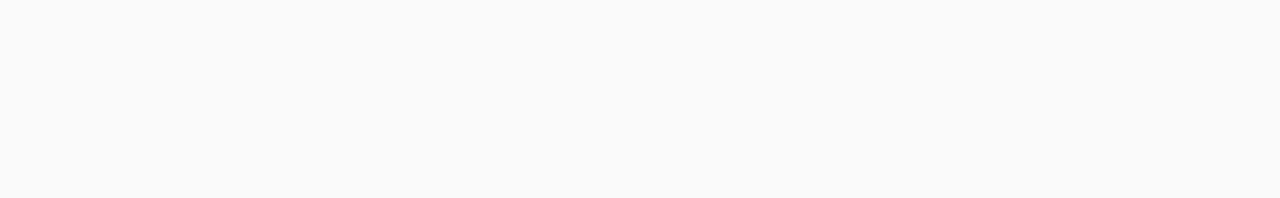
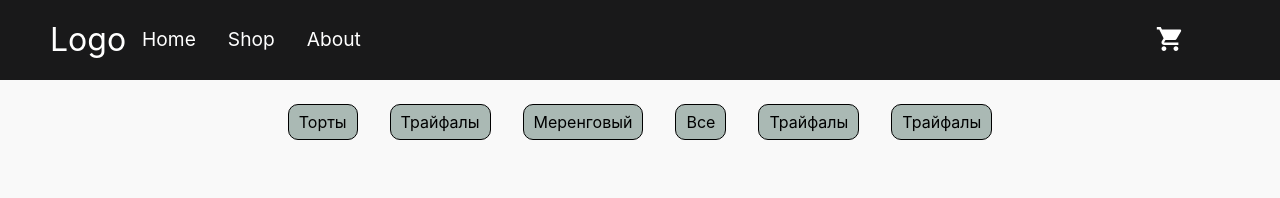
Before and after one commit to AidarSalikh/yummy-bakery, a React (Vite) app: page /#/shop in a window 1280 px wide. Before the commit this address had no page. Shown: the top 198 px of the page. Built offline with nearby package versions, Linux system fonts and the light colour scheme.

Commit message:
add: slider menu for categories

```diff
--- a/package.json
+++ b/package.json
@@ -1,5 +1,6 @@
 {
   "name": "yummy-bakery",
+  "homepage": "/yummy-bakery/#",
   "private": true,
   "version": "0.0.0",
   "type": "module",
@@ -16,7 +17,9 @@
     "react-dom": "^18.2.0",
     "react-icons": "^5.0.1",
     "react-redux": "^9.1.0",
-    "react-router-dom": "^6.22.0"
+    "react-router-dom": "^6.22.0",
+    "react-slick": "^0.30.1",
+    "slick-carousel": "^1.8.1"
   },
   "devDependencies": {
     "@types/react": "^18.2.43",
--- a/src/App.css
+++ b/src/App.css
@@ -8,6 +8,7 @@
 
 body {
   background-color: #f9f9f9;
+  padding-top: 80px;
 }
 
 .App {
@@ -41,6 +42,38 @@ main {
   text-decoration: none;
   color: black;
 }
+
+/* SHOP NAV MOBILE */
+
+
+.slider-link {
+  /* width: 60px; */
+  border: 1px solid black;
+  border-radius: 10px;
+  padding: 5px 10px;
+  background-color: #aab9b4;
+
+  width: auto;
+  margin: 8px;
+  text-align: center;
+}
+
+.slider-link a {
+  text-decoration: none;
+  color: black;
+}
+
+/* .category-slider {
+  background-color: aqua;
+}
+
+.category-slider a {
+  text-decoration: none;
+  color: black;
+  display: block;
+
+  background-color: #006946;
+} */
 
 /* CARDS LIST */
 
@@ -129,6 +162,7 @@ main {
   height: 100vh;
   overflow-y: scroll;
   -webkit-overflow-scrolling: touch;
+  z-index: 2;
 }
 
 .modal {
@@ -137,7 +171,7 @@ main {
   width: 100%;
   height: fit-content;
   max-width: 800px;
-  background-color: #ccd2d0;
+  background-color: #006946;
   position: relative;
   border: 5px;
   box-shadow: 2px 4px 20px 0px rgba(0, 0, 0, 0.75);
--- a/src/main.jsx
+++ b/src/main.jsx
@@ -4,14 +4,14 @@ import App from "./App.jsx";
 import "./index.css";
 import { Provider } from "react-redux";
 import { store } from "./app/store.js";
-import { BrowserRouter as Router, Routes, Route } from "react-router-dom";
+import { Routes, Route, HashRouter as Router } from "react-router-dom";
 
 ReactDOM.createRoot(document.getElementById("root")).render(
   <React.StrictMode>
     <Provider store={store}>
       <Router>
         <Routes>
-          <Route path="yummy-bakery/*" element={<App />} />
+          <Route path="/*" element={<App />} />
         </Routes>
       </Router>
     </Provider>
--- /dev/null
+++ b/src/pages/shop/CategoryLink.jsx
@@ -0,0 +1,12 @@
+import React from "react";
+import { Link } from "react-router-dom";
+
+function CategoryLink({ link, name }) {
+  return (
+    <div className="slider-link">
+      <Link to={link}>{name}</Link>
+    </div>
+  );
+}
+
+export default CategoryLink;
--- /dev/null
+++ b/src/pages/shop/CategoryList.jsx
@@ -0,0 +1,19 @@
+import React from "react";
+import { linksArray } from "../../utils/linksArray";
+import CategoryLink from "./CategoryLink";
+
+function CategoryList() {
+  return (
+    <ul className="shop-nav">
+      {linksArray.map((link) => {
+        return (
+          <li key={link.name}>
+            <CategoryLink {...link} />
+          </li>
+        );
+      })}
+    </ul>
+  );
+}
+
+export default CategoryList;
--- a/src/pages/shop/Shop.jsx
+++ b/src/pages/shop/Shop.jsx
@@ -2,32 +2,22 @@ import { useSelector } from "react-redux";
 import { Link, NavLink, Outlet } from "react-router-dom";
 import { getTotalPrice, selectAllItems } from "../../features/shop/shopSlice";
 import useWindowSize from "../../hooks/useWindowSize";
+import SliderContainer from "./SliderContainer";
+import CategoryList from "./CategoryList";
 
 function Shop() {
   const shopItems = useSelector(selectAllItems);
   const totalPrice = useSelector(getTotalPrice);
   const { width } = useWindowSize();
   const cartCount = shopItems.reduce((acc, i) => acc + i.count, 0);
-  console.log(cartCount);
+
+  const mobile = width < 768;
 
   return (
     <main className="shop">
-      <ul className="shop-nav">
-        <li>
-          <Link to={`cakes`}>Торты</Link>
-        </li>
-        <li>
-          <Link to={`trifles`}>Трайфалы</Link>
-        </li>
-        <li>
-          <Link to={`merengue`}>Меренговый</Link>
-        </li>
-        <li>
-          <Link to={`/shop`}>Все</Link>
-        </li>
-      </ul>
+      {mobile ? <SliderContainer /> : <CategoryList />}
       <Outlet />
-      {cartCount && width < 768 && (
+      {cartCount && mobile && (
         <NavLink to={"/cart"} className="mobile-cart-fixed">
           В КОРЗИНЕ {cartCount} ТОВАРА НА {totalPrice}
         </NavLink>
--- /dev/null
+++ b/src/pages/shop/SliderContainer.jsx
@@ -0,0 +1,90 @@
+import Slider from "react-slick";
+import "slick-carousel/slick/slick.css";
+import "slick-carousel/slick/slick-theme.css";
+import { linksArray } from "../../utils/linksArray";
+import CategoryLink from "./CategoryLink";
+
+function SliderContainer() {
+  const settings = {
+    // dots: true,
+    infinite: false,
+    // centerMode: true,
+    variableWidth: true,
+    speed: 500,
+    slidesToShow: 1,
+    slidesToScroll: 1,
+    // initialSlide: 0,
+    // responsive: [
+    //   {
+    //     breakpoint: 1024,
+    //     settings: {
+    //       slidesToShow: 4,
+    //       slidesToScroll: 1,
+    //       infinite: false,
+    //       dots: true,
+    //     },
+    //   },
+    //   {
+    //     breakpoint: 600,
+    //     settings: {
+    //       slidesToShow: 2,
+    //       slidesToScroll: 2,
+    //       initialSlide: 2,
+    //     },
+    //   },
+    //   {
+    //     breakpoint: 480,
+    //     settings: {
+    //       slidesToShow: 4,
+    //       slidesToScroll: 2,
+    //     },
+    //   },
+    // ],
+  };
+
+  //   let settings = {
+  //     className: "center",
+  //     infinite: false,
+  //     centerPadding: "100px",
+  //     slidesToShow: 10,
+  //     swipeToSlide: true,
+  //     responsive: [
+  //       {
+  //         breakpoint: 768,
+  //         settings: {
+  //           slidesToShow: 5,
+  //           slidesToScroll: 4,
+  //           infinite: false,
+  //           dots: false,
+  //         },
+  //       },
+  //       {
+  //         breakpoint: 600,
+  //         settings: {
+  //           slidesToShow: 6,
+  //           slidesToScroll: 2,
+  //           initialSlide: 2,
+  //         },
+  //       },
+  //       {
+  //         breakpoint: 480,
+  //         settings: {
+  //           slidesToShow: 4,
+  //           slidesToScroll: 1,
+  //         },
+  //       },
+  //     ],
+  //   };
+
+  return (
+    <div className="slider-container">
+      <Slider {...settings}>
+        {linksArray.map((link) => {
+          return <CategoryLink key={link.name} {...link} />;
+        })}
+      </Slider>
+    </div>
+  );
+}
+
+export default SliderContainer;
--- a/src/styles/Navbar.css
+++ b/src/styles/Navbar.css
@@ -7,13 +7,14 @@
 .navbar {
   background: #19191a;
   height: 80px;
+  width: 100vw;
   display: flex;
   justify-content: center;
   align-items: center;
   font-size: 1.2rem;
-  position: sticky;
+  position: fixed;
   top: 0;
-  z-index: 999;
+  z-index: 1;
 }
 
 .navbar-container {
@@ -103,9 +104,9 @@
 }
 
 @media screen and (max-width: 960px) {
-  .NavbarItems {
+  /* .NavbarItems {
     position: relative;
-  }
+  } */
 
   .nav-menu {
     display: flex;
--- /dev/null
+++ b/src/utils/linksArray.js
@@ -0,0 +1,8 @@
+export const linksArray = [
+  { link: "cakes", name: "Торты" },
+  { link: "trifles", name: "Трайфалы" },
+  { link: "merengue", name: "Меренговый" },
+  { link: "/shop", name: "Все" },
+  { link: "trifles", name: "Трайфалы" },
+  { link: "trifles", name: "Трайфалы" },
+];
```
Also changed, not shown: 1 other file (tests, documents, lock files or other folders).
